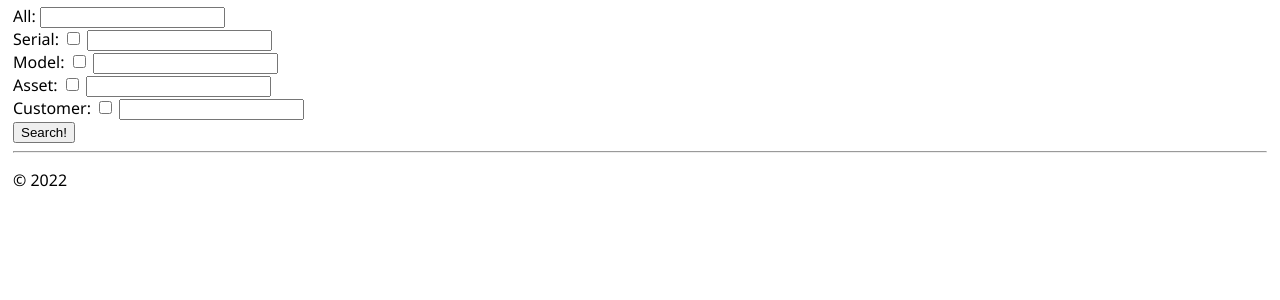
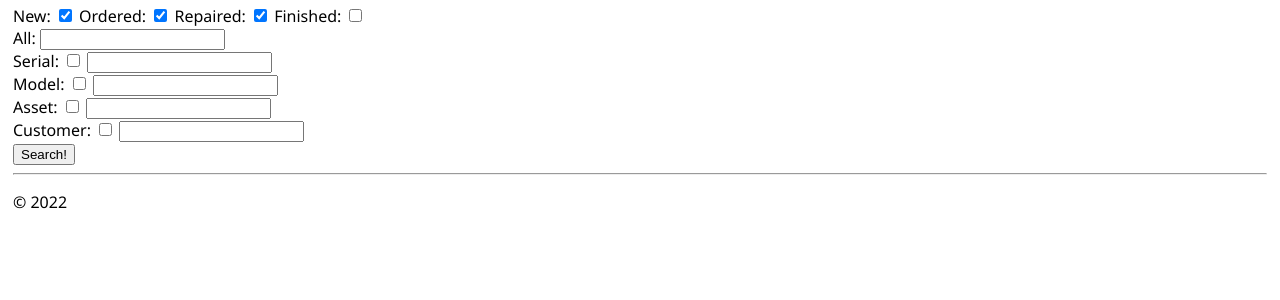
Before and after one commit to snowskeleton/djangoIdun, a Django app: page /advancedSearch/ in a window 1280 px wide. Shown: the part 106-406 px from the top of the page. Run offline with Django 4.2, Linux system fonts and the light colour scheme.

Commit message:
Duplicated state boxes so they are included with requests from this page

```diff
--- a/nobility/templates/nobility/advancedSearch.html
+++ b/nobility/templates/nobility/advancedSearch.html
@@ -4,6 +4,11 @@
 {% endblock %}
 {% block content %}
 <form action="{% url 'searchResults' %}" method="GET">
+    New: <input name="state" value="New" type="checkbox" checked=true>
+    Ordered: <input name="state" value="Ordered" type="checkbox" checked=true>
+    Repaired: <input name="state" value="Reparied" type="checkbox" checked=true>
+    Finished: <input name="state" value="Finished" type="checkbox"><br>
+
     All: <input name="q" type="text"><br>
 
     Serial: <input name="toggle" value="serial" type="checkbox">
```
